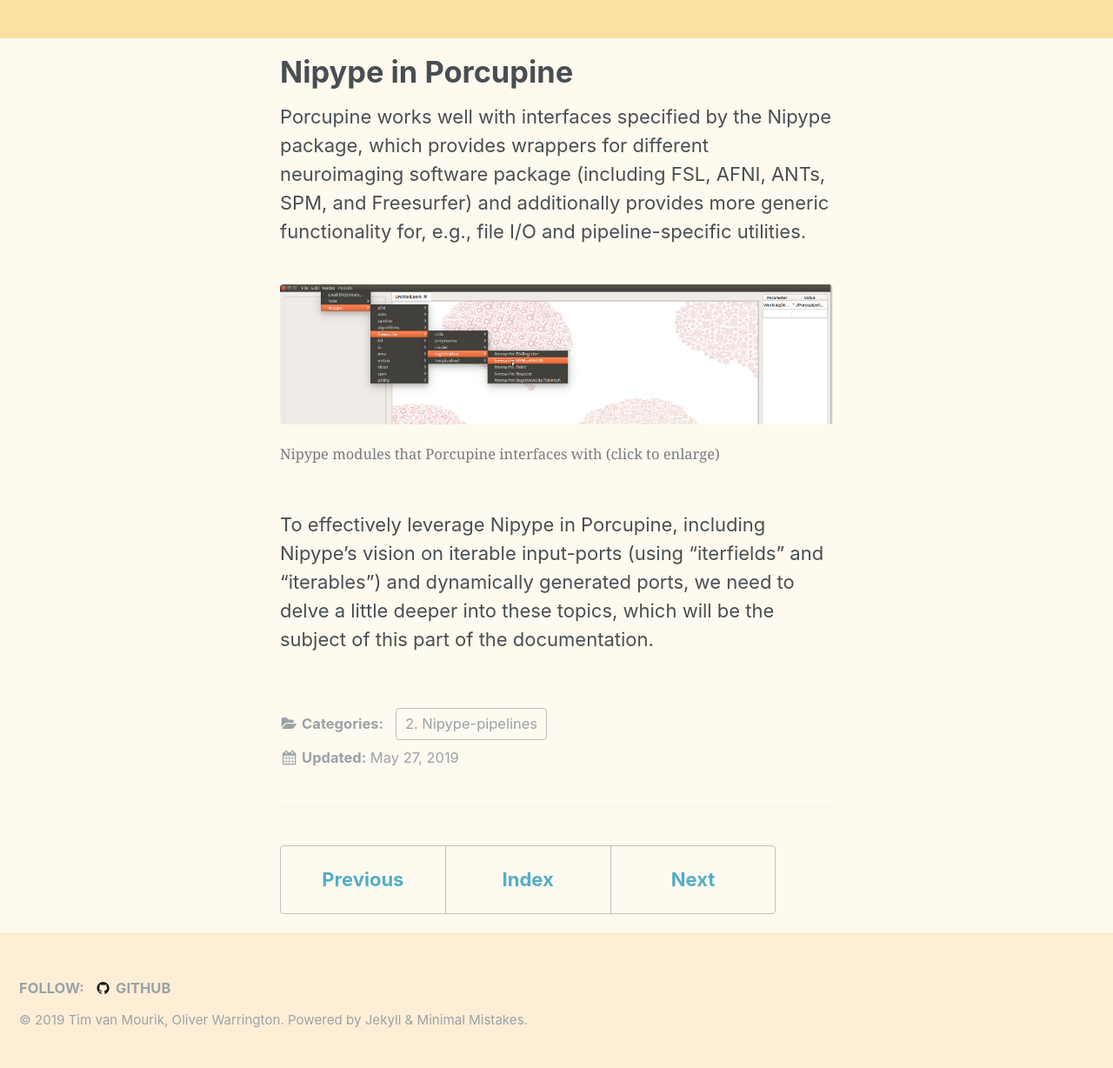
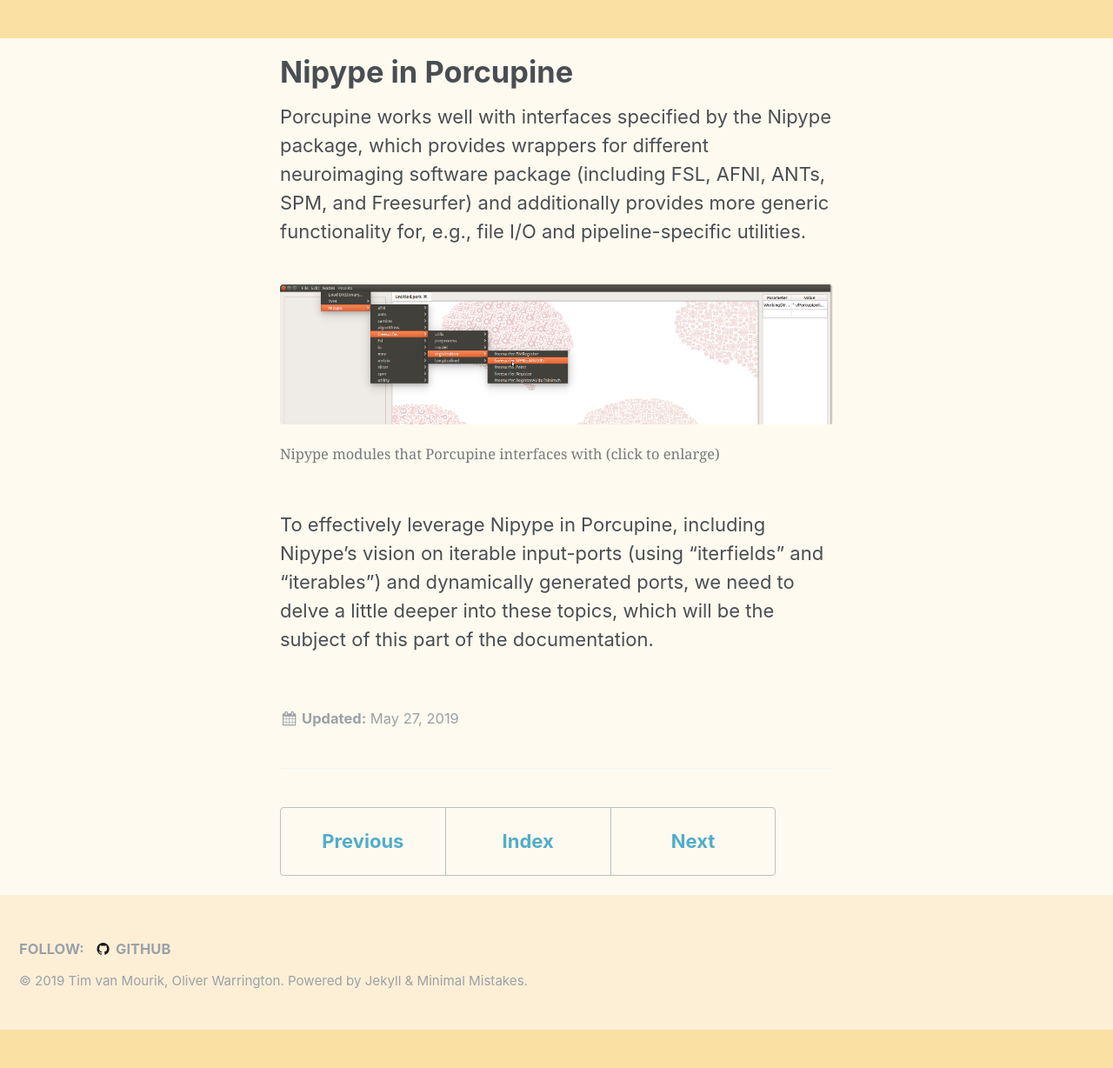
Before and after one commit to GiraffeTools/Documentation, a Jekyll site: the page built from _documentation/2_nipype_1_intro.md, in a window 1280 px wide. Shown: the whole page at 87% size. Built offline with Jekyll 4.4.1, drawn with Linux system fonts in a browser that asks for light colours; after the commit the page ends 1184 px from its top, so only the background shows below that; some of the changed lines change nothing that is shown.

Commit message:
Update page__taxonomy.html

```diff
--- a/_includes/page__taxonomy.html
+++ b/_includes/page__taxonomy.html
@@ -2,6 +2,9 @@
   {% include tag-list.html %}
 {% endif %}
 
-{% if site.category_archive.type and page.categories[0] %}
+<!-- TvM: commenting out the category links because links are broken -->
+{% if site.category_archive.type and page.categories[0]
+  and false
+%}
   {% include category-list.html %}
 {% endif %}
```
